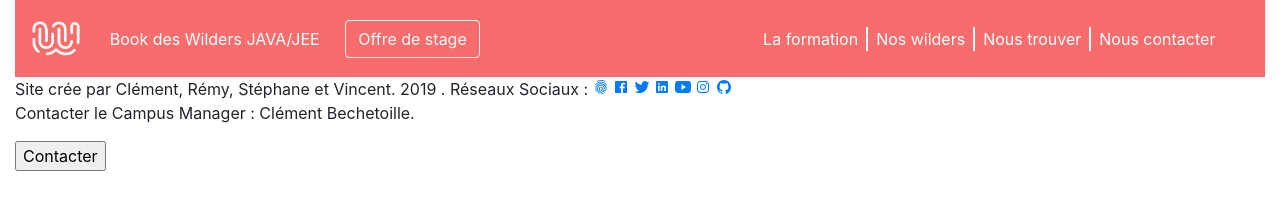
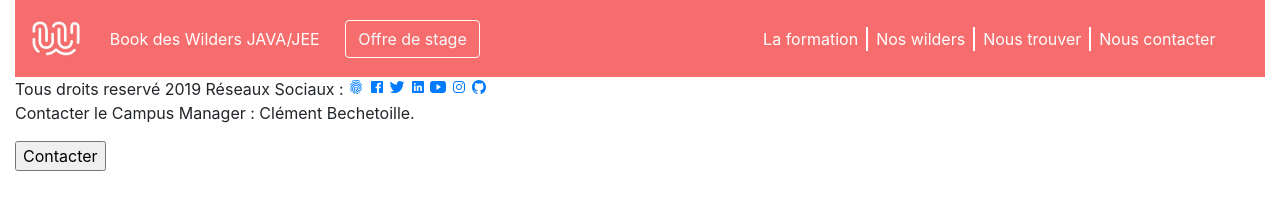
Before and after one commit to RemyTrohel/WildersBook, a plain HTML site: page index.html in a window 1280 px wide. Drawn offline with nearby package versions, Linux system fonts and the light colour scheme.

Commit message:
modif de footer

```diff
--- a/index.html
+++ b/index.html
@@ -47,7 +47,7 @@
     </section>
 
     <footer>
-      <p>Site crée par Clément, Rémy, Stéphane et Vincent. 2019 . Réseaux Sociaux :
+      <p>Tous droits reservé 2019 Réseaux Sociaux :
         <a href="https://wildcodeschool.fr/"><ion-icon name="finger-print"></ion-icon></a>
         <a href="https://fr-fr.facebook.com/wildcodeschool"><ion-icon name="logo-facebook"></ion-icon></a>
         <a href="https://twitter.com/wildcodeschool"><ion-icon name="logo-twitter"></ion-icon></a>
```
